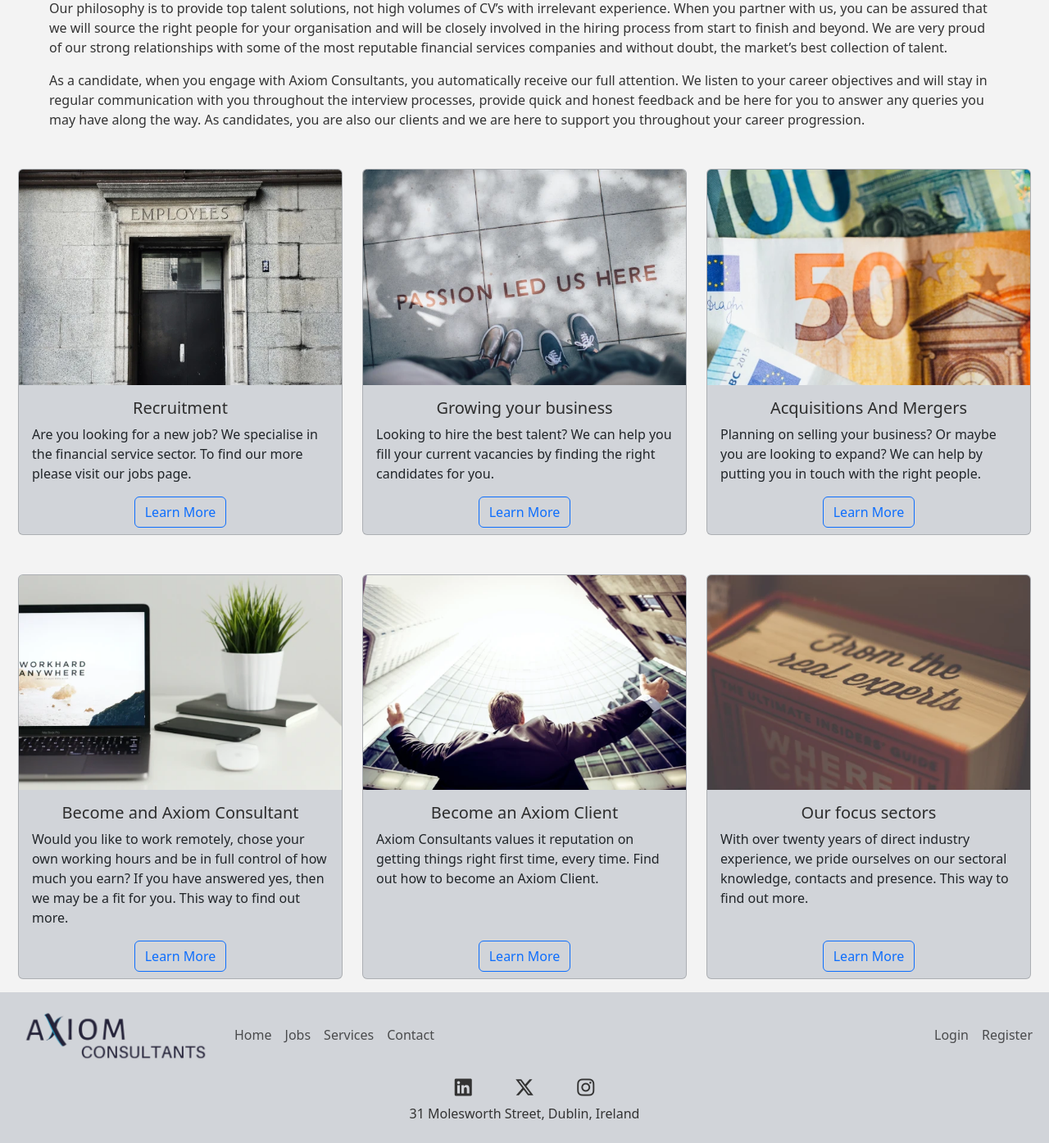
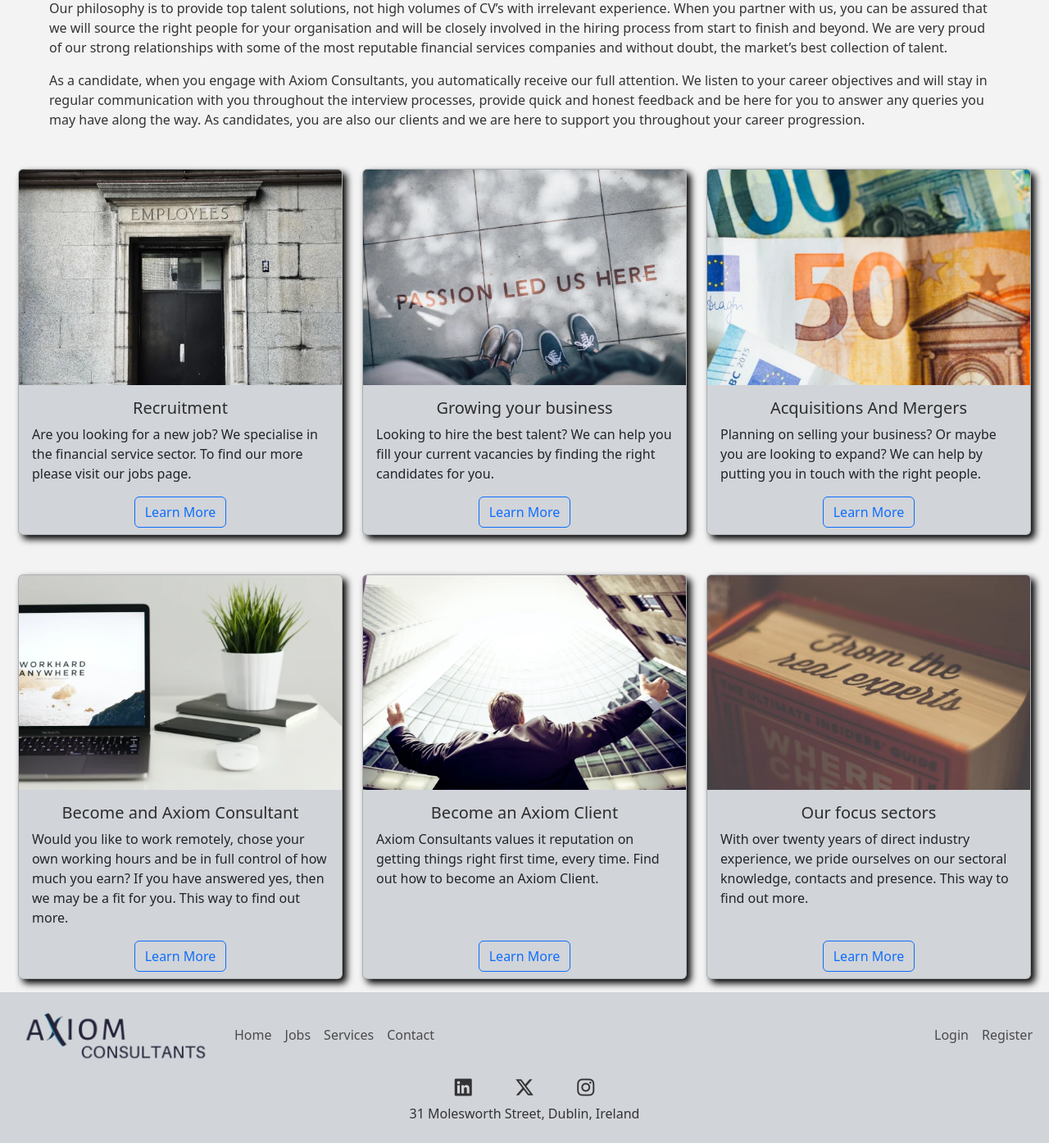
Before and after one commit to steve-doc/axiom-live, a Django app: page / in a window 1280 px wide. Shown: the part 840-2235 px from the top of the page at 82% size. Run offline with Django 4.2, Linux system fonts and the light colour scheme; some libraries are stand-ins or nearby versions.

Commit message:
Added box shadow to cards

```diff
--- a/jobs/models.py
+++ b/jobs/models.py
@@ -9,6 +9,7 @@ JOB_TYPES = [
         ("Part-Time", "Part-Time"),
         ("Temp", "Temp"),
     ]
+
 
 class Job(models.Model):
     job_title = models.CharField(max_length=100)
--- a/jobs/static/jobs/css/style.css
+++ b/jobs/static/jobs/css/style.css
@@ -62,6 +62,7 @@ ul {
   border-radius: 15px;
   margin-top: 30px;
   margin-bottom: 20px;
+  box-shadow: 5px 5px 8px black
 }
 
 .home-hero {
@@ -93,6 +94,7 @@ ul {
   background-color: #44444464;
   padding: 30px 0px;
   border-radius: 20px;
+  box-shadow: 5px 5px 8px black
 }
 
 .home-hero-title h2 {
@@ -125,6 +127,7 @@ ul {
 .card {
   background-color: #D1D4D9 !important;
   margin: 0 10px;
+  box-shadow: 5px 5px 8px black
 }
 
 .postings-hero {
--- a/jobs/templates/jobs/home.html
+++ b/jobs/templates/jobs/home.html
@@ -53,7 +53,7 @@
   </div>
 
   <div class="row gx-1 gy-5">
-    <div class="col-12 col-md-4">
+    <div class="col-12 col-md-6 col-lg-4">
       <div class="card px-0">
         <img
           src="{% static 'media/axiom_recruitment.webp' %}"
@@ -78,7 +78,7 @@
       </div>
     </div>
 
-    <div class="col-12 col-md-4">
+    <div class="col-12 col-md-6 col-lg-4">
       <div class="card px-0">
         <img
           src="{% static 'media/axiom_grow.webp' %}"
@@ -103,7 +103,7 @@
       </div>
     </div>
 
-    <div class="col-12 col-md-4">
+    <div class="col-12 col-md-6 col-lg-4">
       <div class="card px-0">
         <img
           src="{% static 'media/axiom_ma.webp' %}"
@@ -127,7 +127,7 @@
         </div>
       </div>
     </div>
-    <div class="col-12 col-md-4">
+    <div class="col-12 col-md-6 col-lg-4">
       <div class="card px-0">
         <img
           src="{% static 'media/axiom_consultant.webp' %}"
@@ -153,7 +153,7 @@
       </div>
     </div>
 
-    <div class="col-12 col-md-4">
+    <div class="col-12 col-md-6 col-lg-4">
       <div class="card px-0">
         <img
           src="{% static 'media/axiom_client.webp' %}"
@@ -178,7 +178,7 @@
       </div>
     </div>
 
-    <div class="col-12 col-md-4">
+    <div class="col-12 col-md-6 col-lg-4">
       <div class="card px-0">
         <img
           src="{% static 'media/axiom_expertise.webp' %}"
--- a/users/templates/users/logout.html
+++ b/users/templates/users/logout.html
@@ -4,7 +4,10 @@
    <h2>You have been Logged out</h2>
     <div class="border-top pt-3">
         <small class="text-muted">
-            Already have an account?<a href="{% url 'login' %}">Log In Again</a>
+            Already have an account?
+            <a href="{% url 'login' %}">
+                Log In Again
+            </a>
         </small>
     </div>
 {% endblock content %}
```
Also changed, not shown: jobs/templates/jobs/contact.html (+12 -23 lines), jobs/templates/jobs/job_confirm_delete.html (+12 -6 lines), jobs/templates/jobs/job_detail.html (+6 -3 lines), jobs/templates/jobs/job_form.html (+3 -4 lines), jobs/templates/jobs/postings.html (+47 -18 lines), jobs/views.py (+1 -22 lines), users/forms.py (+14 -3 lines), users/templates/users/login.html (+4 -4 lines), users/templates/users/profile.html (+6 -2 lines), users/templates/users/register.html (+7 -5 lines), jobs/forms.py (line endings or trailing spaces), users/apps.py (line endings or trailing spaces).
